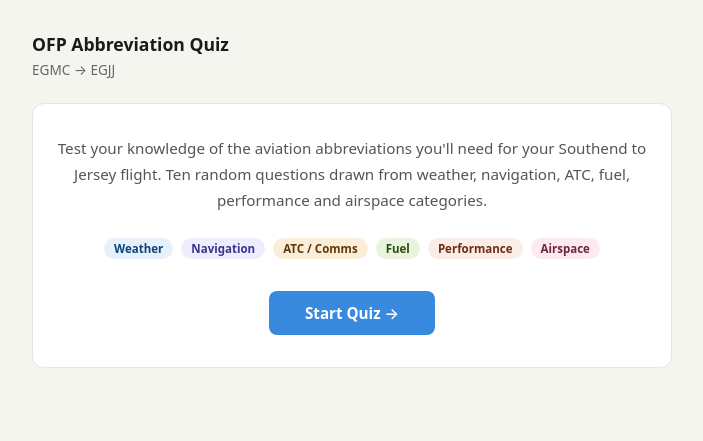
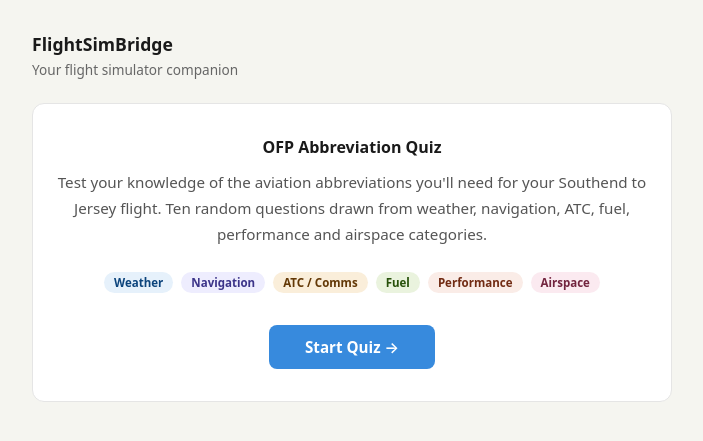
Before and after one commit to rickyp72/ofp-abriev-quiz, a Flask app: page / in a window 1280 px wide. Shown: the top 441 px of the page, without its empty margins (288-991 px from the left). Run offline with Flask 3, Linux system fonts and the light colour scheme.

Commit message:
Site name

```diff
--- a/static/style.css
+++ b/static/style.css
@@ -51,6 +51,7 @@ h1 { font-size: 1.1rem; font-weight: 600; margin-bottom: 0.25rem; color: #1a1a1a
 .home-btn { font-size: 0.8rem; color: #666; text-decoration: none; white-space: nowrap; }
 .home-btn:hover { color: #1a1a1a; }
 .home-card { background: #fff; border: 1px solid #e5e5e5; border-radius: 12px; padding: 2rem 1.5rem; text-align: center; }
+.home-tool-title { font-size: 1rem; font-weight: 600; color: #1a1a1a; margin-bottom: 0.75rem; }
 .home-desc { font-size: 0.95rem; color: #555; line-height: 1.7; margin-bottom: 1.5rem; }
 .home-cats { display: flex; flex-wrap: wrap; gap: 8px; justify-content: center; margin-bottom: 2rem; }
 .start-btn { display: inline-block; padding: 12px 36px; background: #378ADD; color: #fff; border-radius: 8px; font-size: 0.95rem; font-weight: 600; text-decoration: none; transition: background 0.15s; }
--- a/templates/home.html
+++ b/templates/home.html
@@ -3,14 +3,15 @@
 <head>
 <meta charset="UTF-8">
 <meta name="viewport" content="width=device-width, initial-scale=1.0">
-<title>OFP Abbreviation Quiz</title>
+<title>FlightSimBridge</title>
 <link rel="stylesheet" href="/static/style.css">
 </head>
 <body>
 <div class="container">
-  <h1>OFP Abbreviation Quiz</h1>
-  <p class="subtitle">EGMC &rarr; EGJJ</p>
+  <h1>FlightSimBridge</h1>
+  <p class="subtitle">Your flight simulator companion</p>
   <div class="home-card">
+    <p class="home-tool-title">OFP Abbreviation Quiz</p>
     <p class="home-desc">
       Test your knowledge of the aviation abbreviations you'll need for your Southend to Jersey flight.
       Ten random questions drawn from weather, navigation, ATC, fuel, performance and airspace categories.
--- a/templates/index.html
+++ b/templates/index.html
@@ -3,13 +3,13 @@
 <head>
 <meta charset="UTF-8">
 <meta name="viewport" content="width=device-width, initial-scale=1.0">
-<title>OFP Abbreviation Quiz</title>
+<title>OFP Abbreviation Quiz | FlightSimBridge</title>
 <link rel="stylesheet" href="/static/style.css">
 </head>
 <body>
 <div class="container">
   <div class="top-bar">
-    <a href="/" class="home-btn">&larr; Home</a>
+    <a href="/" class="home-btn">&larr; FlightSimBridge</a>
     <h1>OFP Abbreviation Quiz</h1>
   </div>
   <p class="subtitle">EGMC &rarr; EGJJ &mdash; 10 random questions each round</p>
```
Also changed, not shown: tests/test_app.py (+1 -1 lines).
